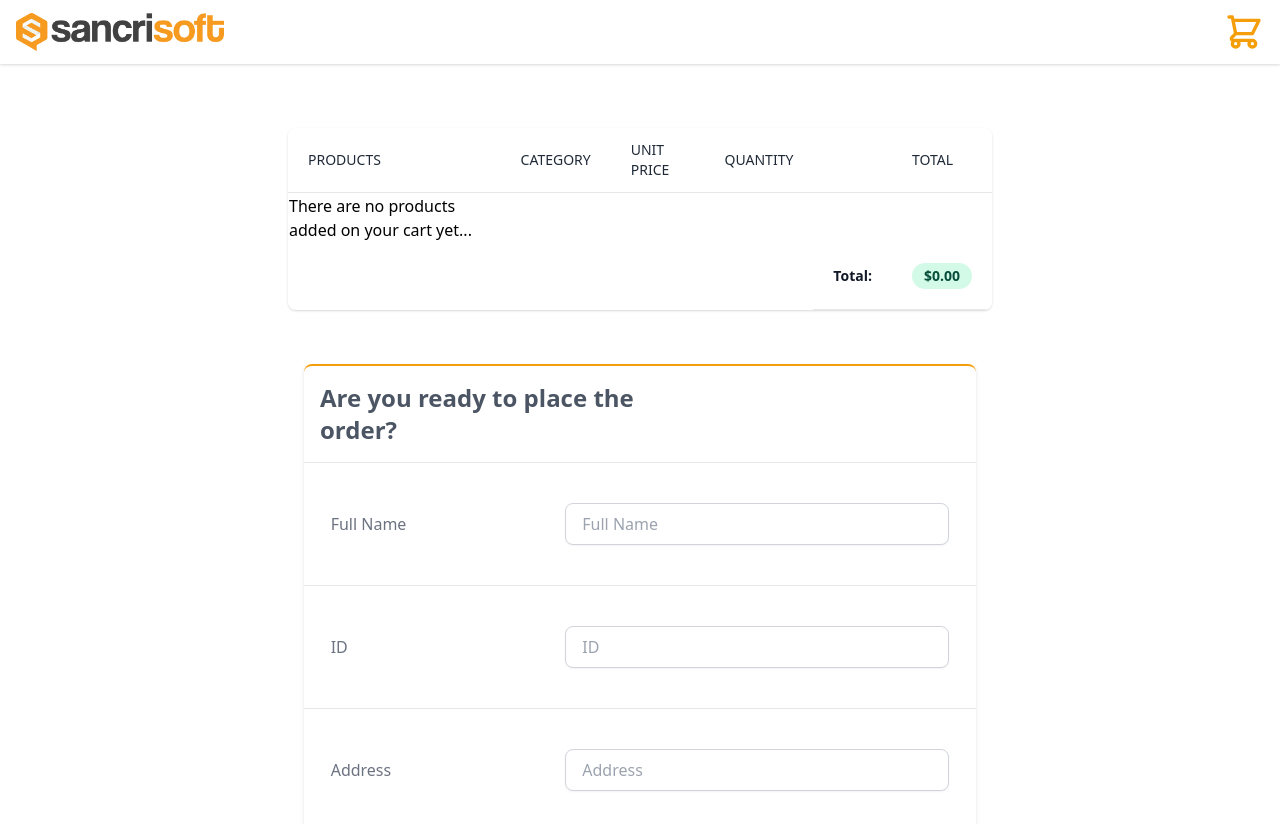
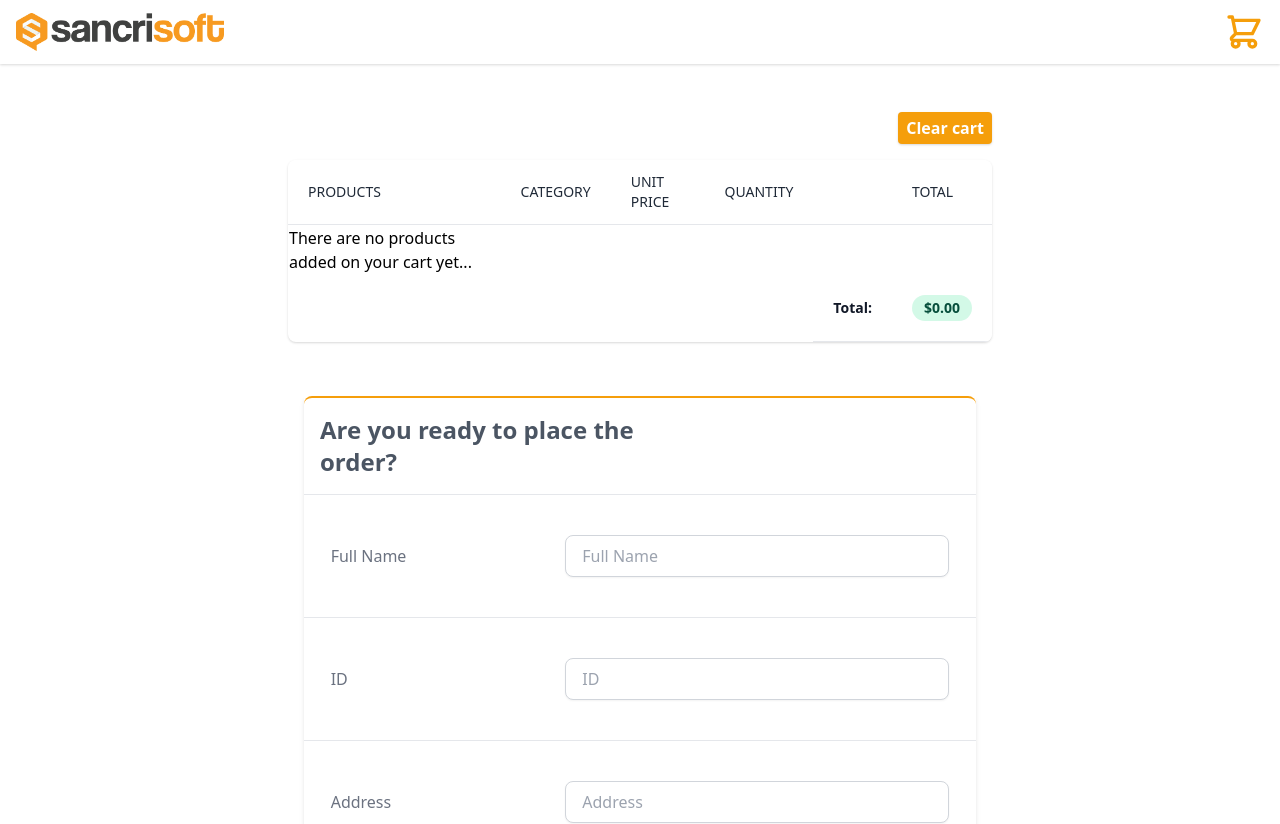
Before and after one commit to LeonidasGangsta/sancrisoft-project, a React (Create React App) app in the folder client/: page /my-cart in a window 1280 px wide. Shown: the top 824 px of the page. Built offline with nearby package versions, Linux system fonts and the light colour scheme.

Commit message:
Clear cart button added!

```diff
--- a/client/src/actions/index.js
+++ b/client/src/actions/index.js
@@ -26,7 +26,7 @@ export const decrementQuantity = ( id ) => {
     }
 }
 
-export const placeOrder = () => {
+export const emptyCart = () => {
     return {
         type: 'EMPTY_CART',
     }
--- a/client/src/components/MyCart.jsx
+++ b/client/src/components/MyCart.jsx
@@ -1,6 +1,6 @@
 import { useDispatch, useSelector } from "react-redux";
 import { DeleteIcon } from "../Icons/Icons";
-import { decrementQuantity, incrementQuantity, removeProduct } from "../actions";
+import { decrementQuantity, incrementQuantity, removeProduct, emptyCart } from "../actions";
 
 const MyCart = () => {
 
@@ -11,21 +11,20 @@ const MyCart = () => {
         dispatch(removeProduct(id))
     }
 
-    const decrementHandler = (id) => {
-        dispatch(decrementQuantity(id))
-    }
-
     const columnsHeaders = ['Products', 'Category', 'Unit Price', 'Quantity', '', 'Total'];
 
     return (
         <div className="myCartContainer">
             <div className="py-8">
+                <div className='flex'>
+                    <button className='clearCartBtn' onClick={() => dispatch(emptyCart())}>Clear cart</button>
+                </div>
                 <div className="-mx-4 sm:-mx-8 px-4 sm:px-8 py-4 overflow-x-auto">
                     <div className="inline-block min-w-full shadow rounded-lg overflow-hidden">
                         <table className="tableStyle">
                             <thead>
                                 <tr>
-                                    {columnsHeaders.map( (header, id) =>
+                                    {columnsHeaders.map((header, id) =>
                                         <th key={id} scope="col" className="tableHeader">
                                             {header}
                                         </th>
@@ -33,7 +32,7 @@ const MyCart = () => {
                                 </tr>
                             </thead>
                             <tbody>
-                                {myCart.products.length ? myCart.products.map( ( {id, product_name, product_category, product_price, quantity} ) =>
+                                {myCart.products.length ? myCart.products.map(({ id, product_name, product_category, product_price, quantity }) =>
                                     <tr key={id}>
                                         <td className="tableData">
                                             <p>
@@ -53,8 +52,8 @@ const MyCart = () => {
                                         <td className="tableData">
                                             <div className='flex justify-around'>
                                                 <button
-                                                className='shadow px-1 rounded-lg w-5 bg-blue-500 font-bold text-white hover:bg-blue-600'
-                                                onClick={quantity !== 1 ? () => decrementHandler(id) : () => removeHandler(id)}
+                                                    className='shadow px-1 rounded-lg w-5 bg-blue-500 font-bold text-white hover:bg-blue-600'
+                                                    onClick={quantity !== 1 ? () => dispatch(decrementQuantity(id)) : () => removeHandler(id)}
                                                 >
                                                     -
                                                 </button>
@@ -62,8 +61,8 @@ const MyCart = () => {
                                                     {quantity}
                                                 </p>
                                                 <button
-                                                className='shadow px-1 rounded-lg w-5 bg-blue-500 font-bold text-white hover:bg-blue-600'
-                                                onClick={() => dispatch(incrementQuantity(id))}
+                                                    className='shadow px-1 rounded-lg w-5 bg-blue-500 font-bold text-white hover:bg-blue-600'
+                                                    onClick={() => dispatch(incrementQuantity(id))}
                                                 >
                                                     +
                                                 </button>
@@ -71,7 +70,7 @@ const MyCart = () => {
                                         </td>
                                         <td className='tableData'>
                                             <button onClick={() => removeHandler(id)}>
-                                                <DeleteIcon classNameProp='h-5 w-5'/>
+                                                <DeleteIcon classNameProp='h-5 w-5' />
                                             </button>
                                         </td>
                                         <td className="px-5 py-5 border-b border-gray-200 bg-white text-sm">
@@ -88,10 +87,10 @@ const MyCart = () => {
                             </tbody>
                             <tfoot>
                                 <tr>
-                                    <td/>
-                                    <td/>
-                                    <td/>
-                                    <td/>
+                                    <td />
+                                    <td />
+                                    <td />
+                                    <td />
                                     <td className='tableData font-bold'>
                                         <p>Total: </p>
                                     </td>
--- a/client/src/components/PlaceOrder.jsx
+++ b/client/src/components/PlaceOrder.jsx
@@ -1,6 +1,6 @@
 import { useState } from "react";
 import { useSelector, useDispatch } from 'react-redux';
-import { placeOrder } from "../actions";
+import { emptyCart } from "../actions";
 import Axios from 'axios';
 
 const PlaceOrderForm = () => {
@@ -52,7 +52,7 @@ const PlaceOrderForm = () => {
     Axios.post(`${process.env.REACT_APP_SERVER_URL}/api/order`, packageToSend)
       .then(() => {
         let name = formData.clientName;
-        dispatch(placeOrder())
+        dispatch(emptyCart())
         setFormData({
           clientName: "",
           clientID: "",
--- a/client/src/index.css
+++ b/client/src/index.css
@@ -70,4 +70,8 @@
     .mainTitle {
         @apply text-2xl font-bold text-transparent bg-clip-text bg-gradient-to-r from-yellow-600 to-yellow-400 uppercase
     }
+
+    .clearCartBtn {
+        @apply shadow px-2 py-1 bg-yellow-500 hover:bg-yellow-600 font-bold text-white rounded ml-auto
+    }
 }
```
Also changed, not shown: 1 other file (tests, documents, lock files or other folders).
